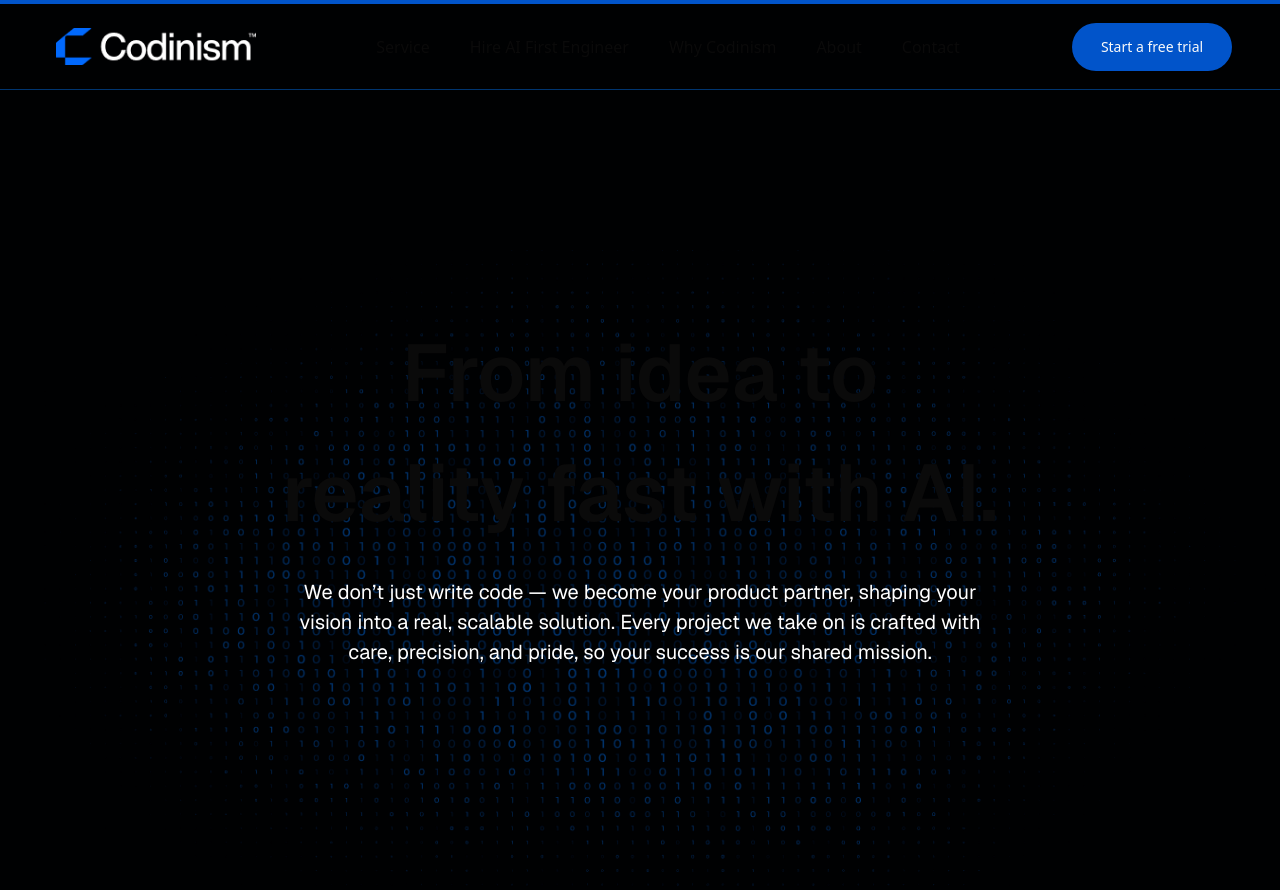
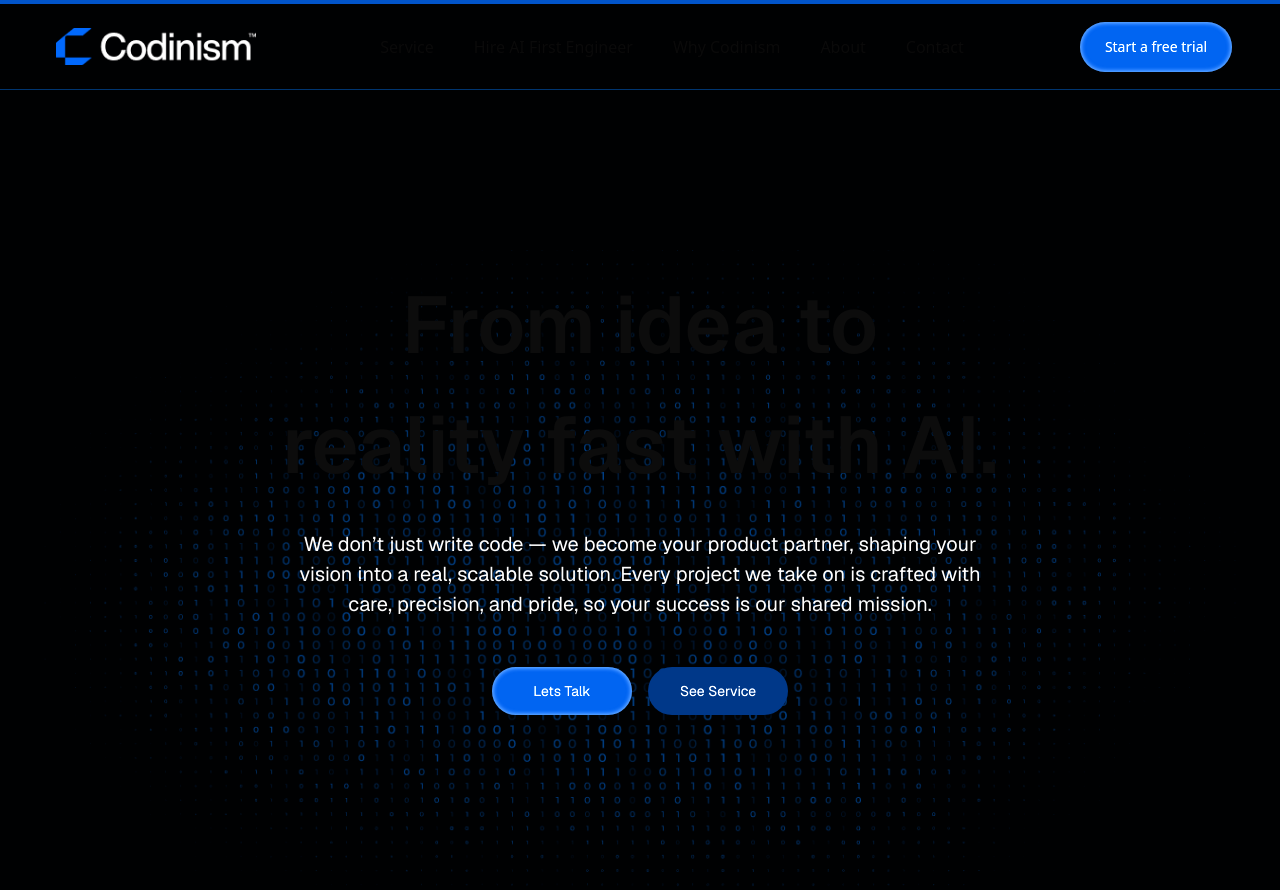
Before and after one commit to Programming-Hero-Codinism/codinism-client, a Next.js app: page / in a window 1280 px wide. Built offline with nearby package versions, Linux system fonts and the light colour scheme.

Commit message:
feat(hero): Add hero section

```diff
--- a/src/components/ui/layout/Navbar.tsx
+++ b/src/components/ui/layout/Navbar.tsx
@@ -53,7 +53,14 @@ export default function Navbar() {
         </div>
 
         <div className="hidden md:block">
-          <Button className="rounded-full h-12 w-40">Start a free trial</Button>
+          <Button
+            style={{
+              filter: "brightness(120%)",
+            }}
+            className="rounded-full h-[50px] w-[152px] shadow-[inset_0_0_4px_1px_rgba(176,209,254,0.6)] "
+          >
+            Start a free trial
+          </Button>
         </div>
       </div>
       {/* mobile view */}
--- a/src/components/ui/sections/Banner.tsx
+++ b/src/components/ui/sections/Banner.tsx
@@ -1,4 +1,5 @@
 import { SectionTitle } from "@/components/custom";
+import { Button } from "../button";
 
 export default function Banner() {
   return (
@@ -7,6 +8,7 @@ export default function Banner() {
       style={{
         backgroundImage: "url('/layer/banner_layer.png')",
         backgroundPosition: "center top 160px",
+        filter: "brightness(120%)",
       }}
     >
       <div className="relative max-w-3xl w-full text-center px-6 text-white">
@@ -18,11 +20,20 @@ export default function Banner() {
           From idea to reality fast with AI.
         </SectionTitle>
 
-        <p className="text-[20px] mt-6">
+        <p className="text-[20px] mt-6 font-normal">
           We don’t just write code — we become your product partner, shaping your vision into a
           real, scalable solution. Every project we take on is crafted with care, precision, and
           pride, so your success is our shared mission.
         </p>
+        <div className="mt-12">
+          <Button className="rounded-full h-12 font-normal w-[140px] shadow-[inset_0_0_4px_1px_rgba(176,209,254,0.6)]">
+            Lets Talk
+          </Button>
+
+          <Button className="rounded-full h-12 w-[140px] bg-secondary hover:bg-secondary font-normal ml-4">
+            See Service
+          </Button>
+        </div>
       </div>
     </section>
   );
```
